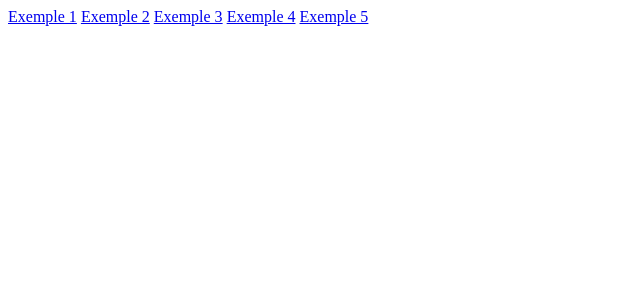
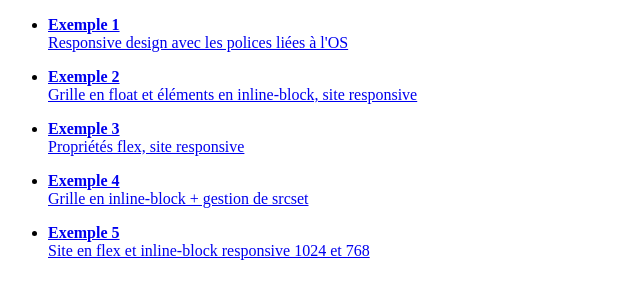
Before and after one commit to ecvdbdx/ECV-DEVICELAB-TESTBENCH, a website: page index.html in a window 1280 px wide. Shown: the whole page, without its empty margins (0-640 px from the left). Drawn offline with Linux system fonts and the light colour scheme.

Commit message:
ajout de descriptions

```diff
--- a/index.html
+++ b/index.html
@@ -3,12 +3,52 @@
 <head>
 	<meta charset="utf-8">
 	<title>ECV BDX - Device Lab</title>
+	<style>
+
+	</style>
 </head>
 	<body>
-		<a href="example-1/index.html" target="_blank">Exemple 1</a>
-		<a href="example-2/index.html" target="_blank">Exemple 2</a>
-		<a href="example-3/index.html" target="_blank">Exemple 3</a>
-		<a href="example-4/index.html" target="_blank">Exemple 4</a>
-		<a href="example-5/index.html" target="_blank">Exemple 5</a>
+	<ul>
+		<li>
+			<a href="example-1/index.html">
+				<p>
+					<b>Exemple 1</b><br>
+					Responsive design avec les polices liées à l'OS
+				</p>
+			</a>
+		</li>
+		<li>
+			<a href="exemple-2/index.html">
+				<p>
+					<b>Exemple 2</b><br>
+					Grille en float et éléments en inline-block, site responsive
+				</p>
+			</a>
+		</li>
+		<li>
+			<a href="exemple-3/index.html">
+				<p>
+					<b>Exemple 3</b><br>
+					Propriétés flex, site responsive
+				</p>
+			</a>
+		</li>
+		<li>
+			<a href="example-4/index.html">
+				<p>
+					<b>Exemple 4</b><br>
+					Grille en inline-block + gestion de srcset
+				</p>
+			</a>
+		</li>
+		<li>
+			<a href="example-5/index.html">
+				<p>
+					<b>Exemple 5</b><br>
+					Site en flex et inline-block responsive 1024 et 768
+				</p>
+			</a>
+		</li>
+	</ul>
 	</body>
 </html>
```
